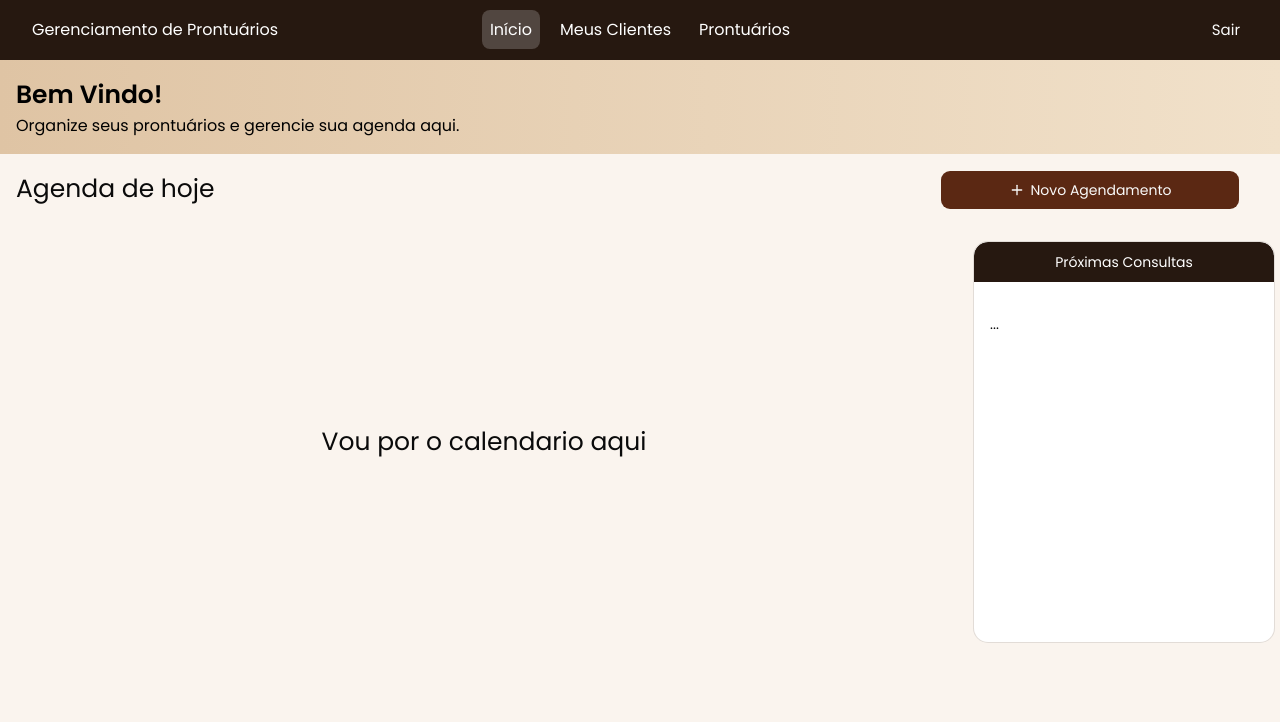
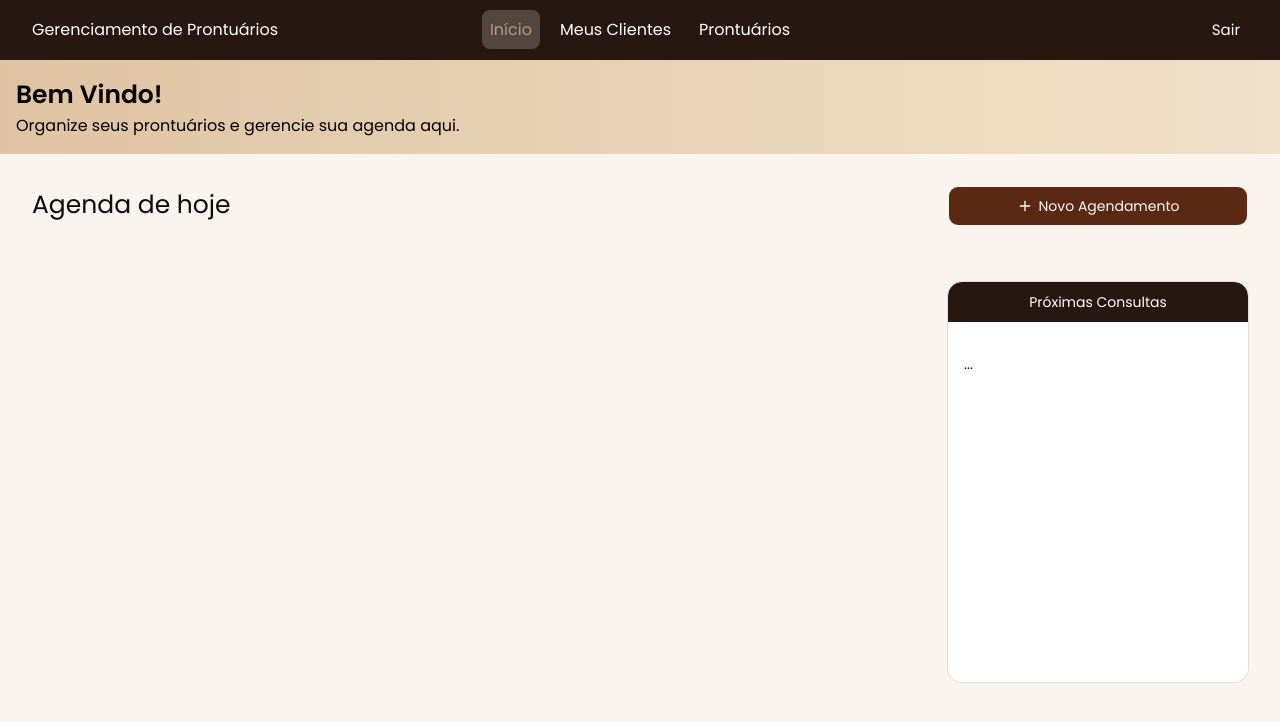
Before and after one commit to Fabio-Lucas-07/Inova---SGP-, a React (Vite) app: page / in a window 1280 px wide. Shown: the top 722 px of the page. Built offline with nearby package versions, Linux system fonts and the light colour scheme.

Commit message:
Fix bugs

```diff
--- a/package.json
+++ b/package.json
@@ -11,9 +11,14 @@
   },
   "dependencies": {
     "@fontsource-variable/geist": "^5.2.8",
+    "@schedule-x/calendar": "^4.3.1",
+    "@schedule-x/events-service": "^4.3.1",
+    "@schedule-x/react": "^4.1.0",
+    "@schedule-x/theme-default": "^4.3.1",
     "@tailwindcss/vite": "^4.2.2",
     "class-variance-authority": "^0.7.1",
     "clsx": "^2.1.1",
+    "fullcalendar": "^6.1.20",
     "lucide-react": "^1.7.0",
     "radix-ui": "^1.4.3",
     "react": "^19.2.4",
@@ -22,6 +27,7 @@
     "shadcn": "^4.1.1",
     "tailwind-merge": "^3.5.0",
     "tailwindcss": "^4.2.2",
+    "temporal-polyfill": "^0.3.2",
     "tw-animate-css": "^1.4.0"
   },
   "devDependencies": {
--- a/src/components/Navbar.tsx
+++ b/src/components/Navbar.tsx
@@ -28,7 +28,7 @@ const Navbar = () => {
                         <NavLink
                             to="/"
                             className={({ isActive }) =>
-                                `p-2 rounded-md transition-all duration-300 hover:bg-white/10 ${isActive ? 'bg-white/20 ' : ''}`
+                                `p-2 rounded-md transition-all duration-300 hover:bg-white/10 ${isActive ? 'bg-white/20 text-[#BB9877] ' : ''}`
                             }
                         >
                             Início
@@ -38,7 +38,7 @@ const Navbar = () => {
                         <NavLink
                             to="/clientes"
                             className={({ isActive }) =>
-                                `p-2 rounded-md transition-all duration-300 hover:bg-white/10 ${isActive ? 'bg-white/20 ' : ''}`
+                                `p-2 rounded-md transition-all duration-300 hover:bg-white/10 ${isActive ? 'bg-white/20 text-[#BB9877] ' : ''}`
                             }
                         >
                             Meus Clientes
@@ -48,7 +48,7 @@ const Navbar = () => {
                         <NavLink
                             to="/prontuarios"
                             className={({ isActive }) =>
-                                `p-2 rounded-md transition-all duration-300 hover:bg-white/10 ${isActive ? 'bg-white/20 ' : ''}`
+                                `p-2 rounded-md transition-all duration-300 hover:bg-white/10 ${isActive ? 'bg-white/20 text-[#BB9877] ' : ''}`
                             }
                         >
                             Prontuários
@@ -57,18 +57,18 @@ const Navbar = () => {
                 </ul>
                 <div className='w-full flex justify-end'>
 
-                    <AlertDialog >
+                    <AlertDialog>
                         <AlertDialogTrigger asChild>
                             <Button className='text-[15px] font-normal hover:cursor-pointer bg-transparent border-none rounded-md hover:bg-white/10 p-2 transition-all duration-300'>Sair</Button>
                         </AlertDialogTrigger>
-                        <AlertDialogContent>
+                        <AlertDialogContent className='bg-[#261810] border-none text-white'>
                             <AlertDialogHeader>
                                 <AlertDialogTitle>Você deseja mesmo sair?</AlertDialogTitle>
 
                             </AlertDialogHeader>
-                            <AlertDialogFooter>
-                                <AlertDialogCancel>Não</AlertDialogCancel>
-                                <AlertDialogAction
+                            <AlertDialogFooter className='bg-[#261810] border-none text-black'>
+                                <AlertDialogCancel className='hover:cursor-pointer bg-[#261810] border-none'>Não</AlertDialogCancel>
+                                <AlertDialogAction className='hover:cursor-pointer'
                                     onClick={() => {
                                         navigate('/login')
                                     }}
--- a/src/pages/Home.tsx
+++ b/src/pages/Home.tsx
@@ -2,6 +2,8 @@ import React from 'react'
 import { Button } from '../components/ui/button'
 import { Card, CardHeader, CardContent } from '../components/ui/card'
 import { Plus } from 'lucide-react'
+
+
 
 
 const Home = () => {
@@ -11,22 +13,25 @@ const Home = () => {
         <h1 className='text-[25px] font-semibold'>Bem Vindo!</h1>
         <p>Organize seus prontuários e gerencie sua agenda aqui.</p>
       </div>
-      <div className='p-4 text-[25px]'>
-        <div className='grid grid-cols-2 pb-8'>
+      <div className='p-8 text-[25px]'>
+
+        <div className='grid grid-rows-[min-content_1fr] gap-4 '>
+
+          <div className='grid grid-cols-2 pb-8 h-20'>
             <h1>Agenda de hoje</h1>
-          <div className='flex justify-end px-6'>
-            <Button className='bg-[#5B2813] font-normal w-[300px] h-10 hover:cursor-pointer'><Plus/>Novo Agendamento</Button>
+            <div className='flex justify-end '>
+              <Button className='bg-[#5B2813] font-normal w-[300px] h-10 hover:cursor-pointer'><Plus />Novo Agendamento</Button>
+            </div>
           </div>
 
+          <div className='flex flex-row'>
 
-        </div>
 
-        <div className='grid grid-cols-[75%_25%] gap-4 place-items-center '>
 
             <div className='flex items-start  '>
-            <h1>Vou por o calendario aqui</h1>
+              <h1></h1>
             </div>
-          <div className='justify-end  '>
+            <div className='ml-auto'>
               <Card className='h-[400px] w-[300px] p-0 overflow-hidden hidden md:flex'>
                 <CardHeader className='flex bg-[#261810] h-10 p-0  w-full justify-center items-center text-white'>
                   <h1>Próximas Consultas</h1>
@@ -41,6 +46,9 @@ const Home = () => {
             </div>
           </div>
         </div>
+
+
+      </div>
     </div>
   )
 }
--- a/src/pages/Login.tsx
+++ b/src/pages/Login.tsx
@@ -22,7 +22,7 @@ const Login = () => {
   }
 
   return (
-    <div className='h-screen w-full flex flex-col items-center justify-center'>
+    <div className='h-screen w-full flex flex-col items-center justify-center bg-[#DFC4A4]'>
       <Card className='bg-[#261810] h-auto w-100 p-10'>
         <CardHeader>
           <h1 className='text-white text-[25px] font-semibold mx-auto'>Login</h1>
@@ -50,7 +50,6 @@ const Login = () => {
           onClick={() => {verificalogin()}}
           className='bg-white text-black hover:cursor-pointer hover:bg-gray-500 mt-1 w-35 h-10 ml-auto mr-auto'>Entrar</Button>
       </Card>
-      <h1>debug ${login}// ${senha}</h1>
     </div>
   )
 }
```
Also changed, not shown: 1 other file (tests, documents, lock files or other folders). Lines whose indentation alone changed are shown as unchanged.
